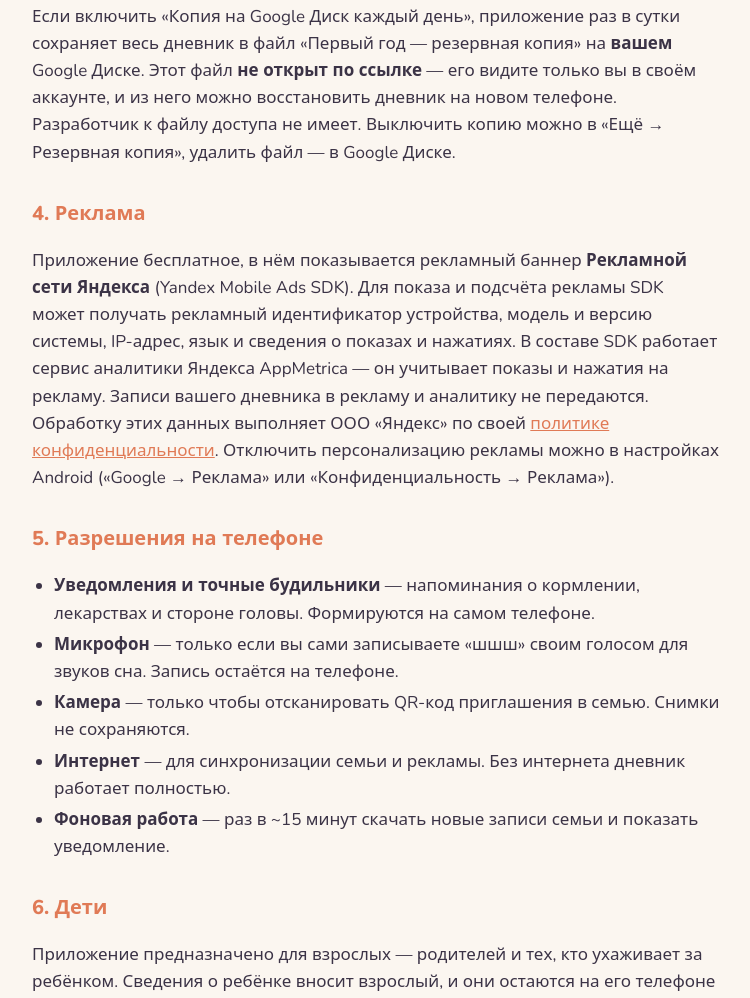
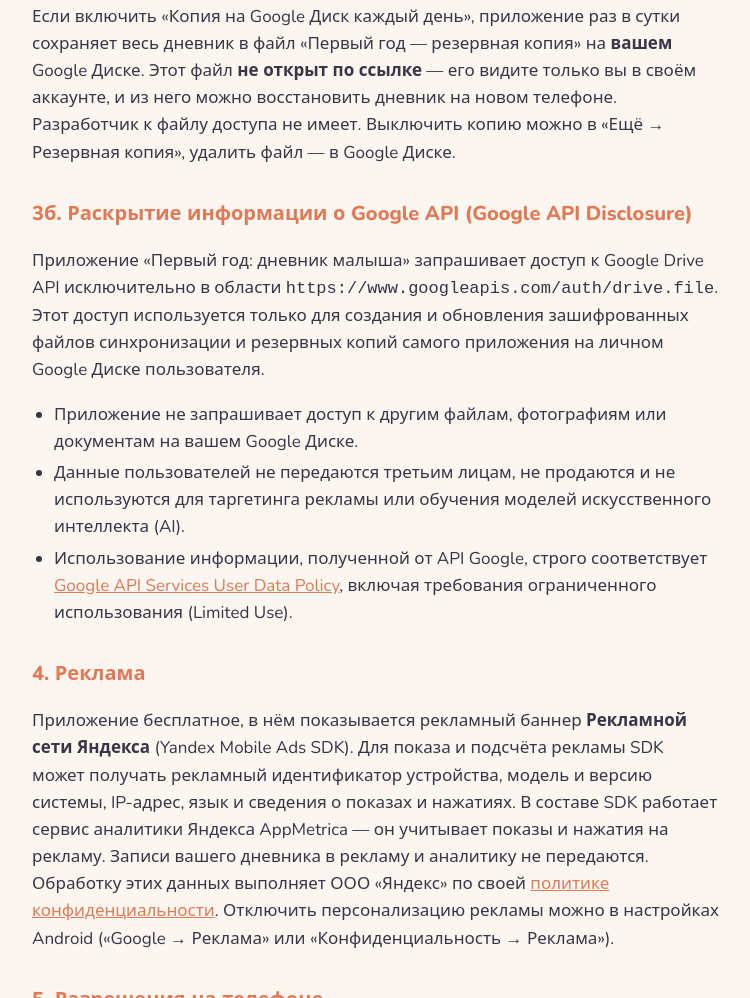
Before and after one commit to FaDuPiShme/fadupishme.github.io, a plain HTML site: page privacy.html in a window 1280 px wide. Shown: the part 1460-2458 px from the top of the page, without its empty margins (264-1014 px from the left). Drawn offline with nearby package versions, Linux system fonts and the light colour scheme.

Commit message:
Add files via upload

```diff
--- a/privacy.html
+++ b/privacy.html
@@ -3,7 +3,7 @@
 <head>
 <meta charset="utf-8">
 <meta name="viewport" content="width=device-width, initial-scale=1">
-<title>Политика конфиденциальности — Первый год</title>
+<title>Политика конфиденциальности — Первый год: дневник малыша</title>
 <link rel="preconnect" href="https://fonts.googleapis.com">
 <link href="https://fonts.googleapis.com/css2?family=Nunito:wght@400;700;800&display=swap" rel="stylesheet">
 <link rel="stylesheet" href="style.css">
@@ -64,6 +64,14 @@
 телефоне. Разработчик к файлу доступа не имеет. Выключить копию можно в
 «Ещё → Резервная копия», удалить файл — в Google Диске.</p>
 
+<h2>3б. Раскрытие информации о Google API (Google API Disclosure)</h2>
+<p>Приложение «Первый год: дневник малыша» запрашивает доступ к Google Drive API исключительно в области <code>https://www.googleapis.com/auth/drive.file</code>. Этот доступ используется только для создания и обновления зашифрованных файлов синхронизации и резервных копий самого приложения на личном Google Диске пользователя.</p>
+<ul>
+<li>Приложение не запрашивает доступ к другим файлам, фотографиям или документам на вашем Google Диске.</li>
+<li>Данные пользователей не передаются третьим лицам, не продаются и не используются для таргетинга рекламы или обучения моделей искусственного интеллекта (AI).</li>
+<li>Использование информации, полученной от API Google, строго соответствует <a href="https://developers.google.com/terms/api-services-user-data-policy" target="_blank" rel="noopener">Google API Services User Data Policy</a>, включая требования ограниченного использования (Limited Use).</li>
+</ul>
+
 <h2>4. Реклама</h2>
 <p>Приложение бесплатное, в нём показывается рекламный баннер
 <b>Рекламной сети Яндекса</b> (Yandex Mobile Ads SDK). Для показа и подсчёта
```
Also changed, not shown: index.html (+8 -2 lines).
